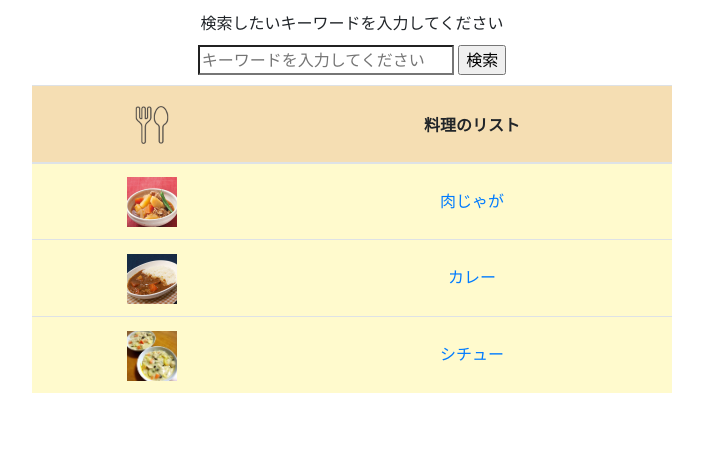
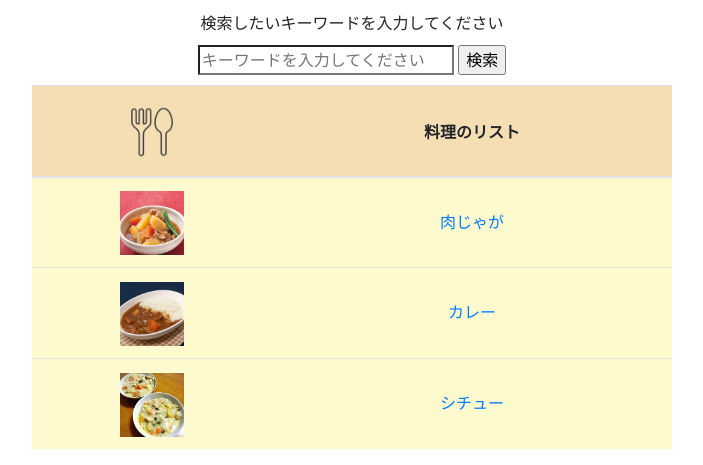
Before and after one commit to trainshogi/ec_food, a PHP site: page /index.php in a window 1280 px wide. Shown: the part 703-1168 px from the top of the page, without its empty margins (288-991 px from the left). Before the commit the page ends 1096 px from the top, so only its background shows below. Run offline with PHP 8.4, Linux system fonts and the light colour scheme.

Commit message:
Update indexstyle.css

```diff
--- a/css/indexstyle.css
+++ b/css/indexstyle.css
@@ -20,15 +20,15 @@
 .table{
 	width:50%;
 	text-align: center;
-	line-height: 50px;
+	line-height: 5vw;
 }
 
 .table tr:nth-child(1){
 	height: 10px;
 }
 .cookphoto{
-	width:50px;
-	height:50px;
+	width:5vw;
+	height:5vw;
 }
 .body{
 	background-color: #ffffff;
```
